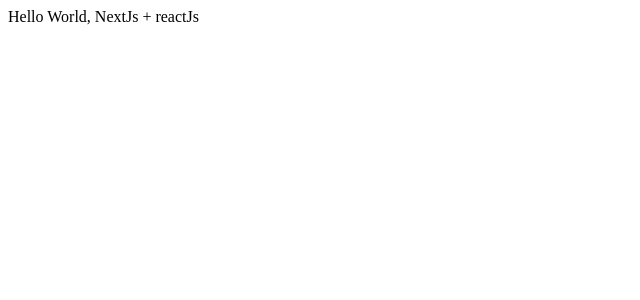
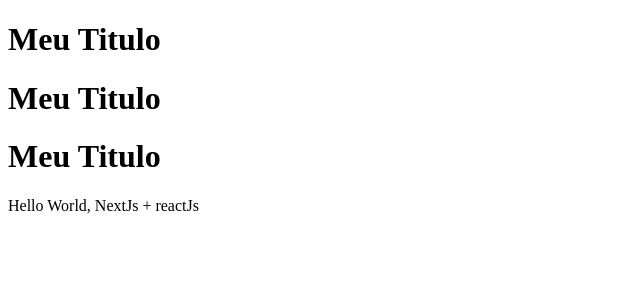
Before and after one commit to natanaelnogueira17/REACT, a Next.js app: page / in a window 1280 px wide. Shown: the top 300 px of the page, without its empty margins (0-640 px from the left). Built offline with nearby package versions, Linux system fonts and the light colour scheme.

Commit message:
novos componentes

```diff
--- a/pages/index.js
+++ b/pages/index.jsx
@@ -1,6 +1,12 @@
+import Title from '../src/compenentes/title/Title'
+
+
 function HomePage(){
   return(
     <div>
+      <Title />
+      <Title />
+      <Title />
       Hello World, NextJs + reactJs
     </div>
   )
--- /dev/null
+++ b/src/compenentes/title/Title.jsx
@@ -0,0 +1,9 @@
+
+
+function Title (){
+  return(
+    <h1>Meu Titulo</h1>
+  )
+}
+
+export default Title
```
